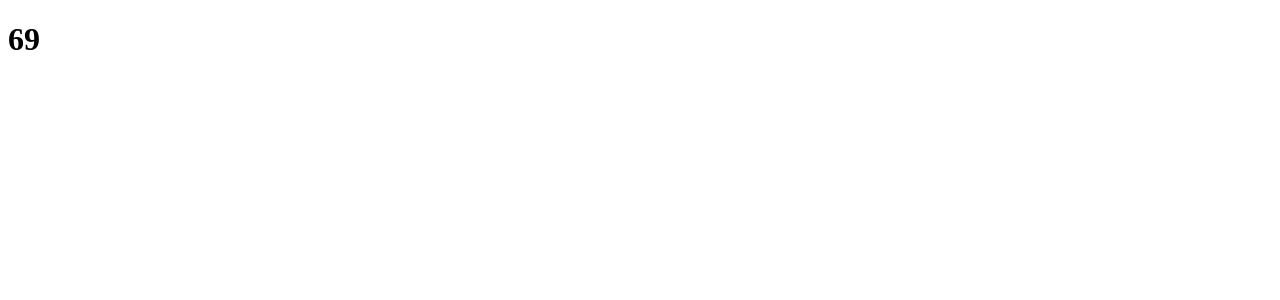
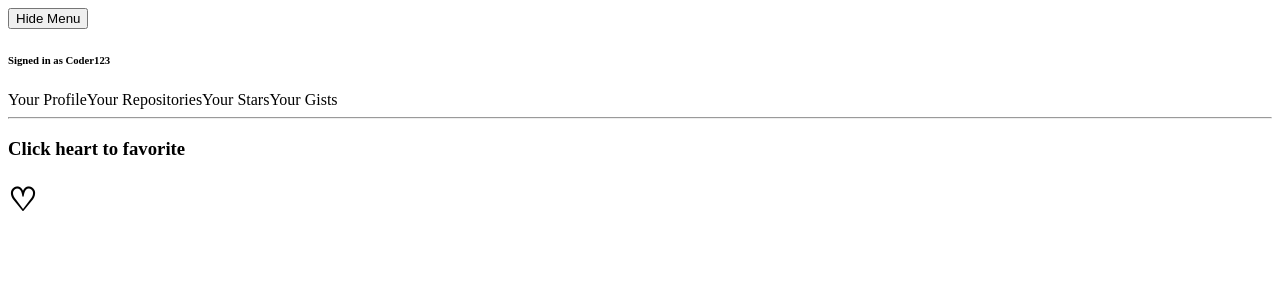
Before and after one commit to getcoderunning/myreact-bootcamp-exercises, a React app: page / in a window 1280 px wide. Shown: the top 300 px of the page. Built offline with nearby package versions, Linux system fonts and the light colour scheme.

Commit message:
Implementing Higher-Order Components example 3

```diff
--- a/App.js
+++ b/App.js
@@ -136,15 +136,32 @@
 //export default App
 // ****************************************************************
 // ANCHOR Implementing Higher-Order Components example 2
+// import React from 'react';
+// import {withFavoriteNumber} from './src/components/withFavoriteNumber';
+
+// function App(props) {
+//     return (
+//         <div>
+//             <h1>{props.favoriteNumber}</h1>
+//         </div>
+//     )
+// }
+
+// export default withFavoriteNumber(App)
+// ****************************************************************
+// ANCHOR Implementing Higher-Order Components example 3
 import React from 'react';
-import {withFavoriteNumber} from './src/components/withFavoriteNumber';
+import Favorite from './src/components/Favorite';
+import Menu from './src/components/Menu';
 
-function App(props) {
+function App() {
     return (
         <div>
-            <h1>{props.favoriteNumber}</h1>
+            <Menu />
+            <hr />
+            <Favorite />
         </div>
     )
 }
 
-export default withFavoriteNumber(App)
+export default App
--- /dev/null
+++ b/src/components/Favorite.js
@@ -0,0 +1,57 @@
+// ANCHOR using class
+// import React, {Component} from "react";
+// import {withToggler} from './HOCs/withToggler';
+
+// class Favorite extends Component {
+    // removed and replaced by with toggler
+    // state = {
+    //     isFavorited: false
+    // }
+
+    // toggleFavorite = () => {
+    //     this.setState(prevState => {
+    //         return {
+    //             isFavorited: !prevState.isFavorited
+    //         }
+    //     })
+    // }
+
+//     render() {
+//         return (
+//             <div>
+//                 <h3>Click heart to favorite</h3>
+//                 <h1>
+//                     <span
+//                         // onClick={this.toggleFavorite}
+//                         onClick={this.props.toggle}
+//                     >
+//                         {/* {this.state.isFavorited ? "❤️" : "♡"} */}
+//                         {this.props.on ? "❤️" : "♡"}
+//                     </span>
+//                 </h1>
+//             </div>
+//         )
+//     }
+// }
+
+// ANCHOR using function
+import React from "react"
+import {withToggler} from "./HOCs/withToggler"
+
+function Favorite(props) {
+    return (
+        <div>
+            <h3>Click heart to favorite</h3>
+            <h1>
+                <span
+                    onClick={props.toggle}
+                >
+                    {props.on ? "❤️" : "♡"}
+                </span>
+            </h1>
+        </div>
+    )
+}
+
+const SuperchargeFavoriteComponent = withToggler(Favorite,{defaultOnValue: false});
+export default SuperchargeFavoriteComponent
--- /dev/null
+++ b/src/components/HOCs/withToggler.js
@@ -0,0 +1,34 @@
+// HOC is a function that takes a component as a parameter
+// and return a new component wrapping the given component
+// and "supercharging" it by giving it some extra abilities
+import React, {Component} from 'react';
+
+class Toggler extends Component {
+    state = {
+        on: this.props.defaultOnValue
+    }
+
+    toggle = () => {
+        this.setState(prevSate => {
+            return {
+                on: !prevSate.on
+            }
+        })
+    }
+
+    render() {
+        const Component = this.props.component;
+        return (
+            <Component on={this.state.on} toggle={this.toggle} {...this.props} />
+        )
+    }
+
+}
+
+export function withToggler(component, optionsObj) {
+    return function(props) {
+        return (
+            <Toggler component={component} defaultOnValue={optionsObj.defaultOnValue} {...props} />
+        )
+    }
+}
--- /dev/null
+++ b/src/components/Menu.js
@@ -0,0 +1,56 @@
+// ANCHOR using class
+// import React, {Component} from "react";
+// import {withToggler} from './HOCs/withToggler';
+// class Menu extends Component {
+    // removed and replaced by withToggler
+    // state = {
+    //     show: true
+    // }
+
+    // toggleShow = () => {
+    //     this.setState(prevState => {
+    //         return {
+    //             show: !prevState.show
+    //         }
+    //     })
+    // }
+
+//     render() {
+//         return (
+//             <div>
+//                 {/* <button onClick={this.toggleShow}>{this.state.show ? "Hide" : "Show"} Menu </button> */}
+//                 <button onClick={this.props.toggle}>{this.props.on ? "Hide" : "Show"} Menu </button>
+//                 {/* <nav style={{display: this.state.show ? "block" : "none"}}> */}
+//                 <nav style={{display: this.props.on ? "block" : "none"}}>
+//                     <h6>Signed in as Coder123</h6>
+//                     <a>Your Profile</a>
+//                     <a>Your Repositories</a>
+//                     <a>Your Stars</a>
+//                     <a>Your Gists</a>
+//                 </nav>
+//             </div>
+//         )
+//     }
+// }
+
+// ANCHOR using function
+import React from "react";
+import {withToggler} from './HOCs/withToggler';
+
+function Menu(props) {
+    return (
+        <div>
+            <button onClick={props.toggle}>{props.on ? "Hide" : "Show"} Menu </button>
+            <nav style={{display: props.on ? "block" : "none"}}>
+                <h6>Signed in as Coder123</h6>
+                <a>Your Profile</a>
+                <a>Your Repositories</a>
+                <a>Your Stars</a>
+                <a>Your Gists</a>
+            </nav>
+        </div>
+    )
+}
+
+const SuperchargedMenuComponent = withToggler(Menu, {defaultOnValue: true});
+export default SuperchargedMenuComponent
```
Also changed, not shown: 1 other file (tests, documents, lock files or other folders).
